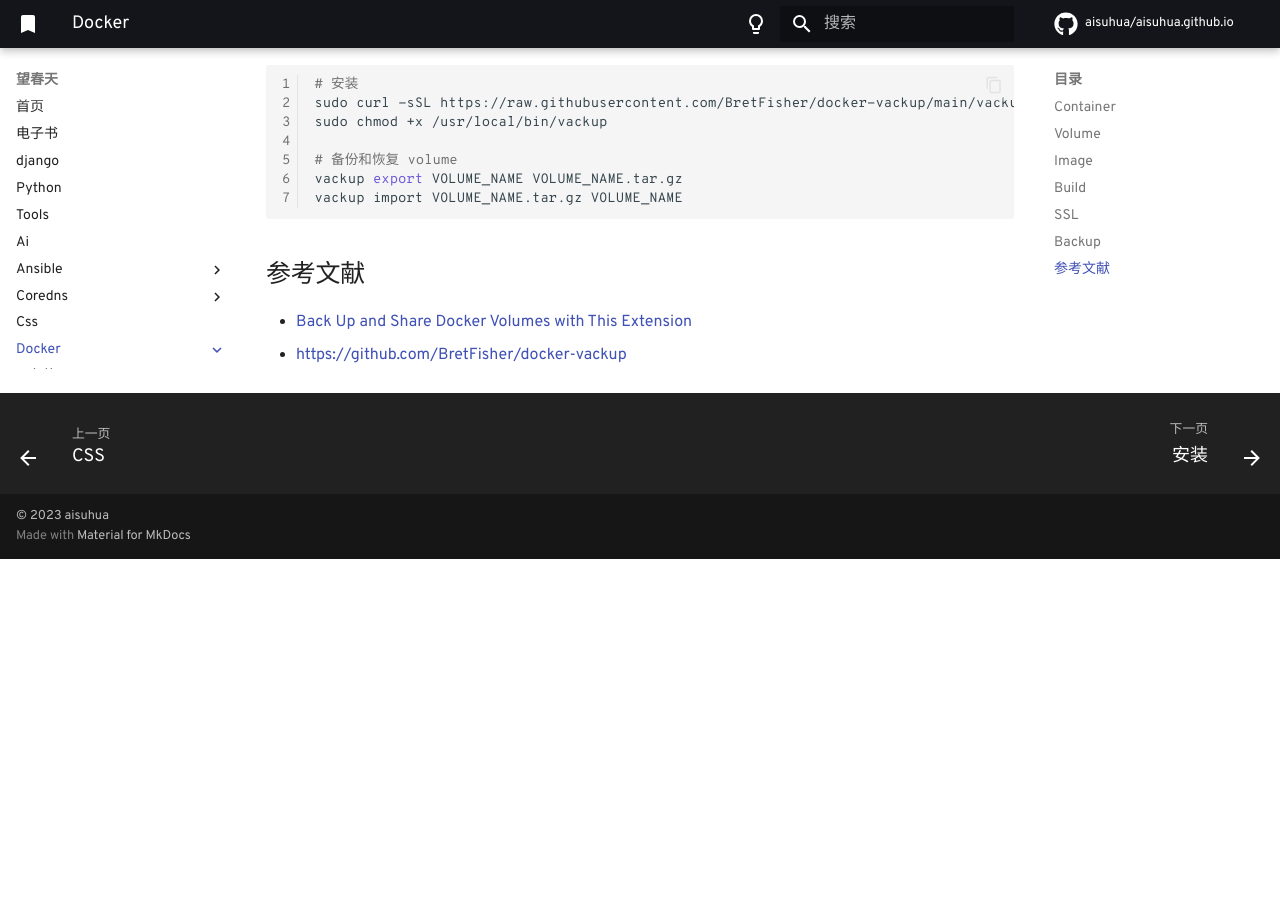
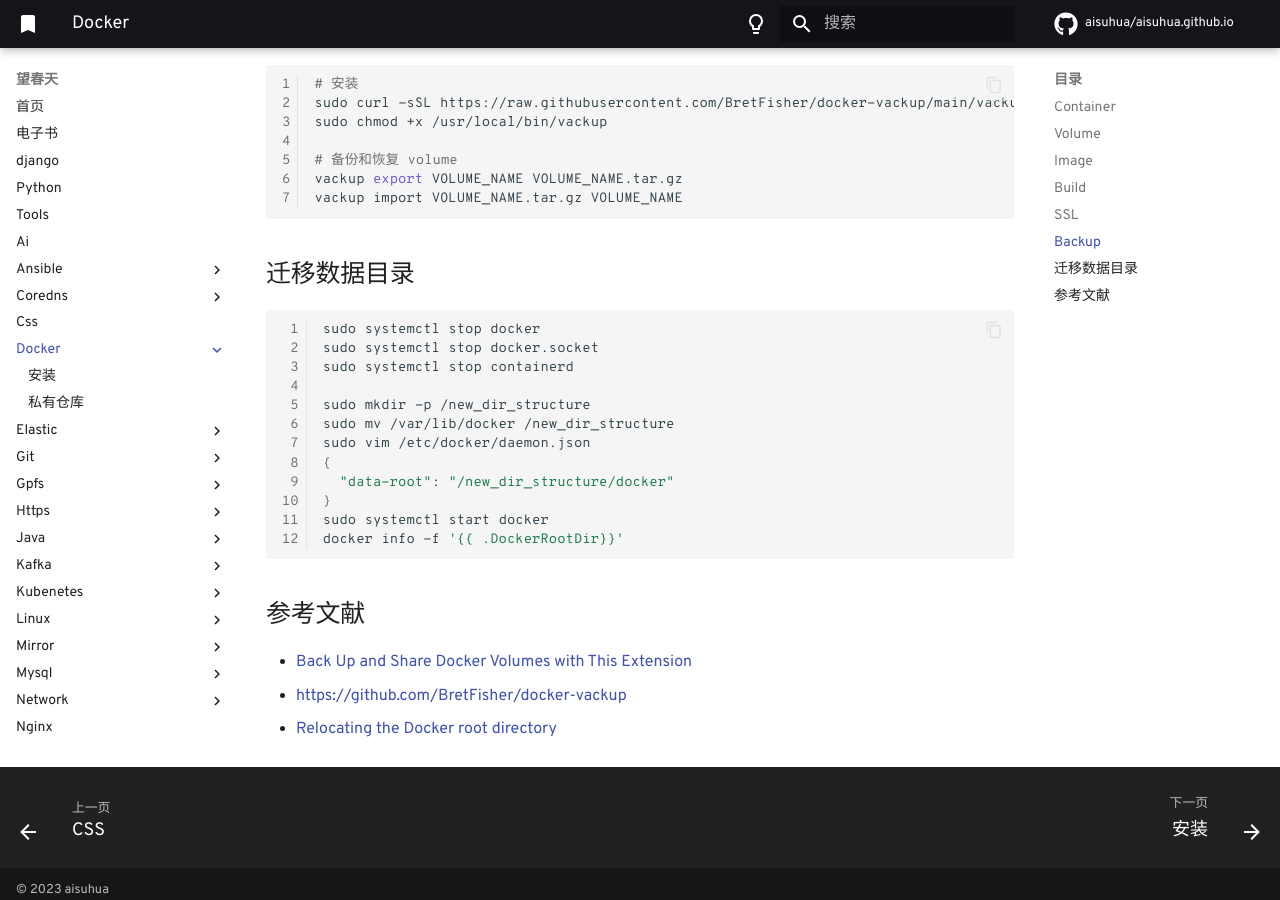
Before and after one commit to aisuhua/aisuhua.github.io, an MkDocs documentation site: the page built from docs/docker/index.md, in a window 1280 px wide and 900 px high, scrolled down 1316 px. Built offline with MkDocs 1.6.1 and Material for MkDocs 9.7.7, drawn with Linux system fonts in a browser that asks for light colours; comment, search, counter and statistics services are not loaded; before the commit the page ends 1875 px from its top, so only the background shows below that.

Commit message:
yum.md advanced.md

````diff
--- a/docs/docker/index.md
+++ b/docs/docker/index.md
@@ -68,7 +68,25 @@
 vackup import VOLUME_NAME.tar.gz VOLUME_NAME
 ```
 
+## 迁移数据目录
+
+```sh
+sudo systemctl stop docker
+sudo systemctl stop docker.socket
+sudo systemctl stop containerd
+
+sudo mkdir -p /new_dir_structure
+sudo mv /var/lib/docker /new_dir_structure
+sudo vim /etc/docker/daemon.json
+{
+  "data-root": "/new_dir_structure/docker"
+}
+sudo systemctl start docker
+docker info -f '{{ .DockerRootDir}}'
+```
+
 ## 参考文献
 
 - [Back Up and Share Docker Volumes with This Extension](https://www.docker.com/blog/back-up-and-share-docker-volumes-with-this-extension/)
 - https://github.com/BretFisher/docker-vackup
+- [Relocating the Docker root directory](https://www.ibm.com/docs/en/z-logdata-analytics/5.1.0?topic=software-relocating-docker-root-directory)
````
